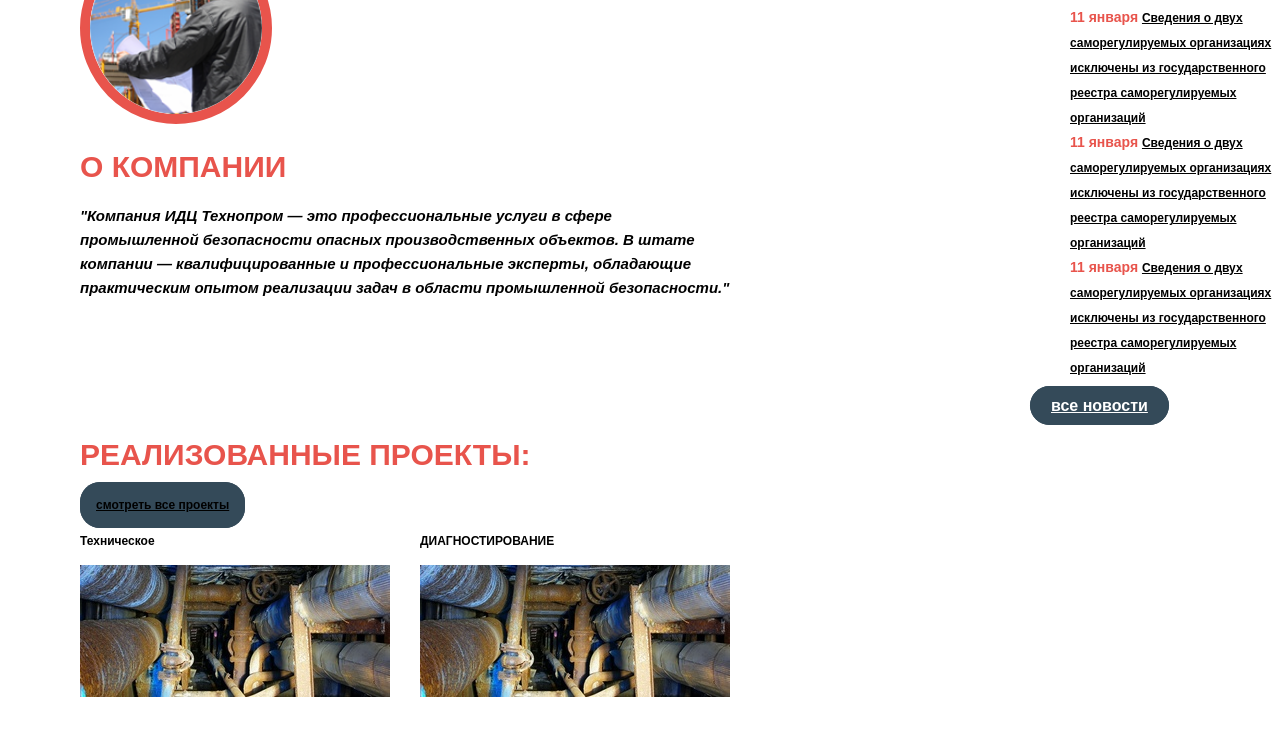
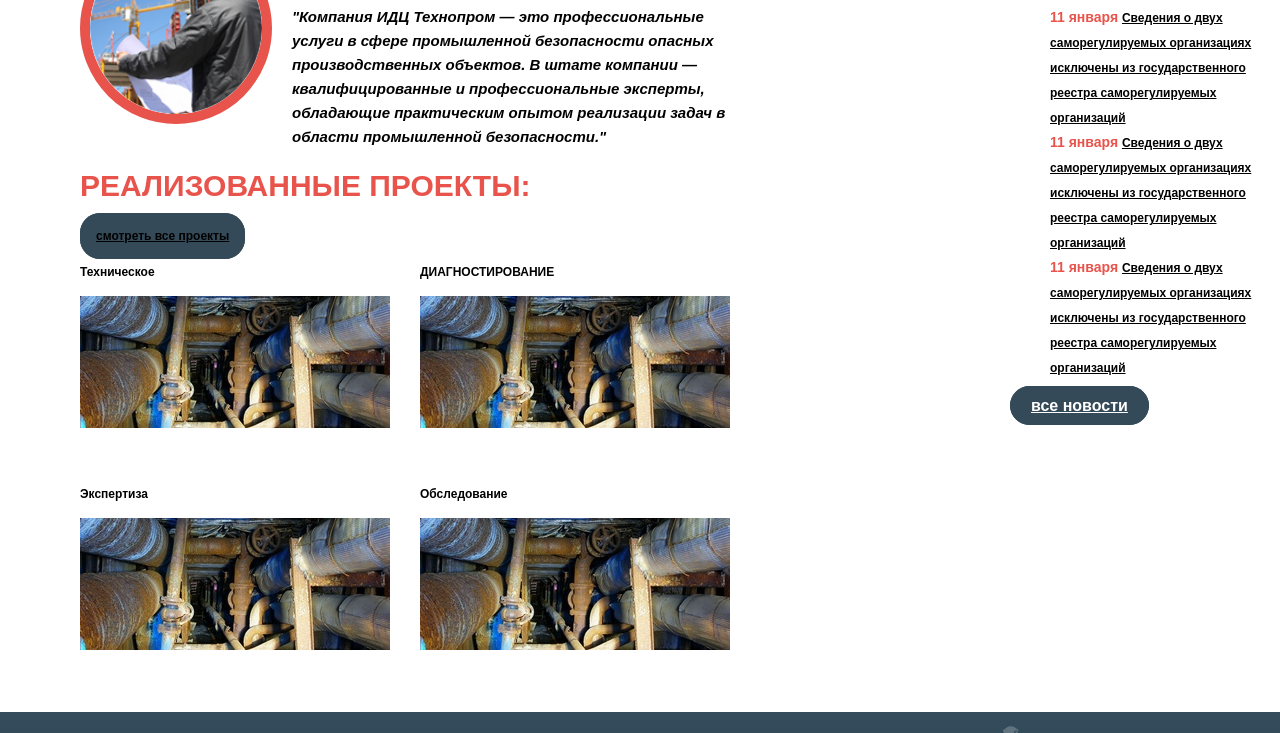
Before and after one commit to Badaizoki/-, a plain HTML site: page index.html in a window 1280 px wide. Shown: the part 709-1442 px from the top of the page. Drawn offline with Linux system fonts and the light colour scheme.

Commit message:
20 августа
новые изменения

```diff
--- a/index.html
+++ b/index.html
@@ -40,12 +40,15 @@
          </div>
 		</div>
     <div class="all">
+      <div class="about_pro">
       <section class="about_us">
       <img class="about_us_img" src="img/o-kompanii.png" width="172" height="172" border="10" alt="Информация о нас">
-			<h2 class="about_us_h2">О КОМПАНИИ</h2>
-			<em class="about_us_txt">"Компания ИДЦ Технопром — это профессиональные услуги в сфере промышленной безопасности опасных производственных объектов.
+			<div class="h2_em">
+        <h2 class="about_us_h2">О КОМПАНИИ</h2>
+			     <em class="about_us_txt">"Компания ИДЦ Технопром — это профессиональные услуги в сфере промышленной безопасности опасных производственных объектов.
 			В штате компании — квалифицированные и профессиональные эксперты, обладающие практическим опытом реализации задач в области промышленной безопасности."
 			</em>
+    </div>
 		</section>
     <section class="projects">
 			<h2>РЕАЛИЗОВАННЫЕ ПРОЕКТЫ:</h2>
@@ -80,6 +83,7 @@
           <img src="img/tekhnicheskoe-diagnostirovanie-uchastka-vodianoi-teplovoi-seti_N5bGBym.jpg" alt="" width="310" height="132">
 				</li>
 		</section>
+  </div>
   <section class="news">
 			<h2>НОВОСТИ</h2>
 				<ul class="news-list">
--- a/style.css
+++ b/style.css
@@ -235,6 +235,10 @@ body{
   padding-top: 50px;
 }
 
+.main-header-contacts{
+  display: flex;
+}
+
 .advantage{
   width: auto;
   margin-bottom: 50px;
@@ -254,25 +258,32 @@ body{
   width: 280px;
 }
 
+.all{
+  display: flex;
+  flex-wrap: wrap;
+  justify-content: space-between;
+}
+
+.news{
+  width: 270px;
+  align-self: stretch;
+}
+
 .about_us{
+  display: flex;
   width: 650px;
   padding-left: 80px;
 }
 
-.news{
-  width:250px;
+.h2_em{
+  padding-left: 20px;
+  align-items: center;
 }
 
 .projects{
-  width: 650px;
+   width: 650px;
   padding-left: 80px;
   order: 1;
-}
-
-.all{
-  display: flex;
-  flex-wrap: wrap;
-  justify-content: space-between;
 }
 
 .projects-list{
```
